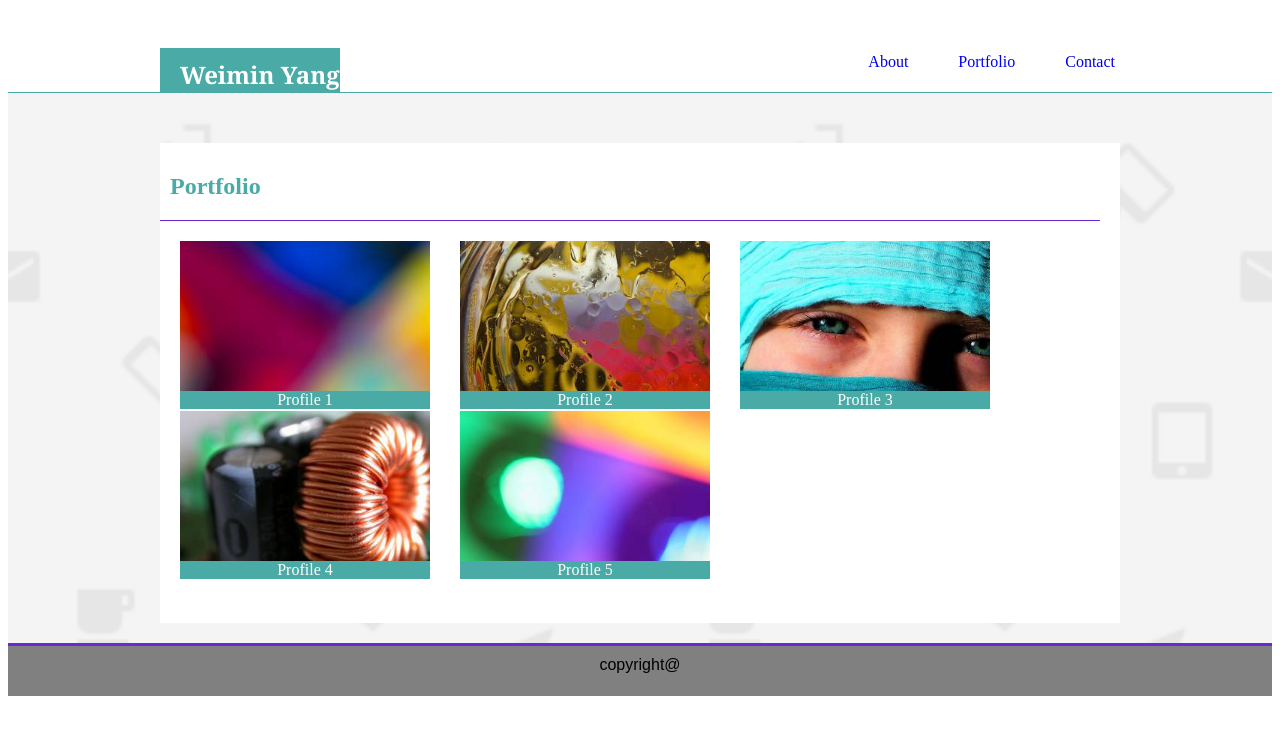
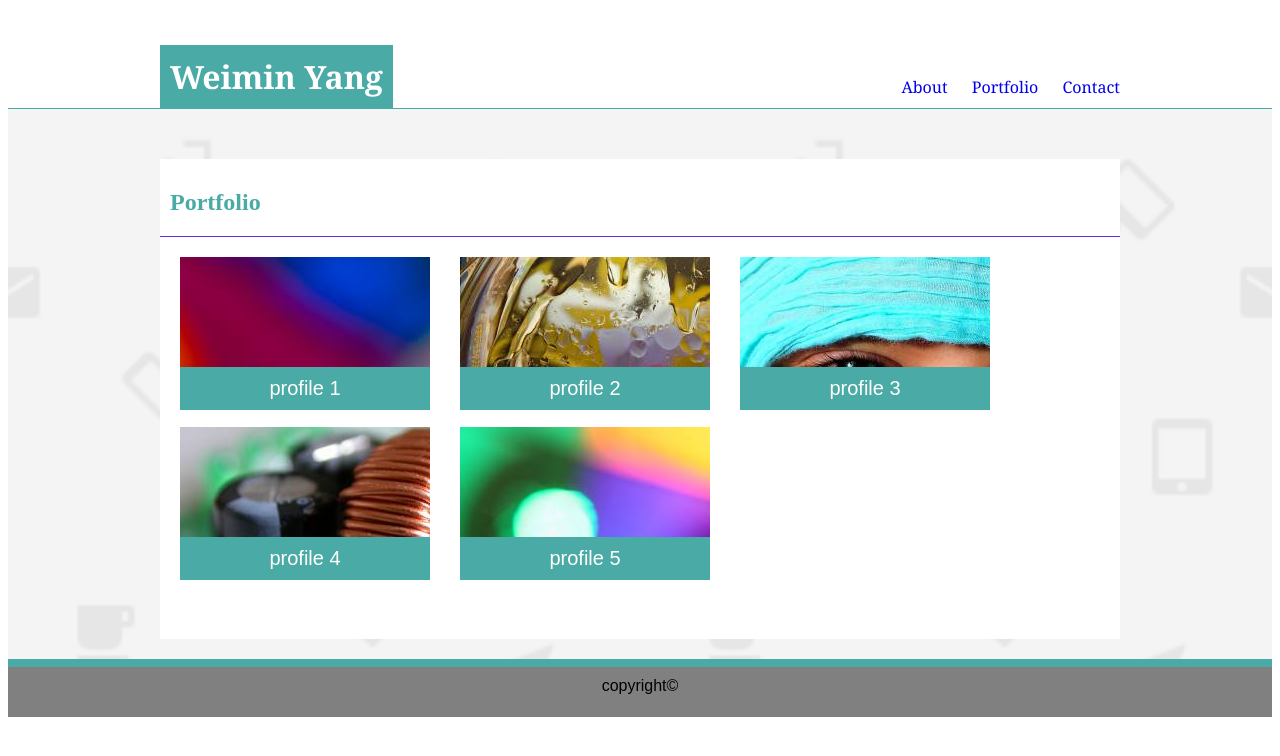
Before and after one commit to weiminyang/Portfolio, a plain HTML site: page portfolio.html in a window 1280 px wide. Drawn offline with Linux system fonts and the light colour scheme.

Commit message:
optimized

```diff
--- a/assets/css/style.css
+++ b/assets/css/style.css
@@ -1,56 +1,58 @@
 
-.wraper1{
+.header{
+
     position:relative;
+    clear:both;
     width:960px;
-    padding:20px 0px 0px 0px;
+    height:100px;
+    padding:0px 0px 0px 0px;
     margin:0px auto;
-    margin-bottom:0;
+    /* margin-bottom:0; */
     text-align: center;
 
 }
-.content1 {
 
-    display: inline-block;
-    width: 100%;
-    height:60px;
-}
-.content1 h1 {
-    height: 100%;
-    color: white;
-    padding: 10px 0px 10px 20px;
-}
 
 h1{
+    position: absolute;
+    left:0;
+    bottom: 0;
     font-family:'Georgia', Times, Times New Roman, serif;
-
-    padding:0px;
+    margin:0;
+    margin-block-start: 0;
+    color: white;
+    padding: 10px 10px 10px 10px;
     float: left;
     background-color: #4aaaa5;
 
 
-    margin-left: 0px;
-    margin-right:0px;
-    margin-bottom: 0px;
 }
 
-.about, .contact, .portfolio{
+.about,.contact,.portfolio{
+    padding:10px 0px 10px 20px;
+
+    text-decoration: none;
+}
+.nav{
+    padding:10px 0px 10px 20px;
     float:right;
-    padding:20px 20px 0 20px;
-    margin:5px 5px 0 5px;
-    text-decoration: none;
+    font-family:'Georgia', Times, Times New Roman, serif;
+
+    position: absolute;
+    right:0;
+    bottom: 0;
 
 }
-.contact{
-    padding-right:0;
-}
-.wraper2{
+
+.wrapper{
+    clear:both;
     border-top:1px solid #4aaaa5;
     position:relative;
     background-color: aliceblue;
     margin-bottom: 0px;
     height:450px;
     color:#777777;
-    padding: 50px;
+    padding:50px;
     background-image: url('../images/email-pattern.png');
     background-size: 100%;
     background-repeat: repeat;
@@ -67,13 +69,13 @@ h1{
 .paragraph{
 
     float:left;
-    width:900px;
+    /* width:960px; */
     padding:20px;
     margin:0px;
     border-top: 1px solid #6a29d1;
 
 }
-img{
+.photo{
 
     margin-right:10px;
 
@@ -96,7 +98,7 @@ h2{
 
    height:50px;
     background: gray;
-    border-top: 3px solid #6a29d1;
+    border-top: 8px solid #4aaaa5;
     margin:0 auto;
 
 }
@@ -108,13 +110,12 @@ h2{
 }
 
 .portfolio-image {
-    background-size:cover;
-    height: 50px;
+    /* background-size:cover; */
+    height: 150px;
     width: 250px;
-    padding-top: 100px;
     margin-bottom:20px;
     float:left;
-   margin-right:30px;
+    margin-right:30px;
 }
 .portfoliop1 {
    background-image: url("../images/portfoliop1.jpg");
@@ -138,13 +139,15 @@ h2{
  }
 
 
-.portfolio-image span {
-    background-color:#4aaaa5;
-    margin-top:50px;
-    width:  100%;
-    display: inline-block;
+
+.profile{
+    font-family: 'Arial', 'Helvetica Neue', Helvetica, sans-serif;
+    font-size: 20px;
+    background-color: #4aaaa5;
     color: white;
     text-align: center;
+    margin-top: 110px;
+    padding:10px;
 }
 h3{
     float:left;
@@ -155,20 +158,19 @@ textarea{
     width:80%;
 }
 
-button{
+.submit-button{
     float:left;
     background-color: #4aaaa5;
     color:white;
+    clear: both;
+    margin-top: 20px;
 }
 
 .message-box{
     height: 100px;
 }
 
-.submit-button {
-    clear: both;
-    margin-top: 20px;
-}
+
 
 .contact-container {
     padding: 10px;
--- a/portfolio.html
+++ b/portfolio.html
@@ -9,43 +9,46 @@
 
 </head>
 <body>
-       <div class="wraper1">
-        <section class="content1">
-           <h1>Weimin Yang</h1>
+        <div class="header">
 
+                <h1>Weimin Yang</h1>
 
-           <a class="contact" href="contact.html">Contact</a>
-           <a class="portfolio" href="portfolio.html">Portfolio</a>
-           <a class="about" href="index.html">About</a>
-        </section>
-    </div>
+                 <div class="nav">
 
-        <div class="wraper2">
+                     <a class="about" href="index.html">About</a>
+                     <a class="portfolio" href="portfolio.html">Portfolio</a>
+                     <a class="contact" href="contact.html">Contact</a>
+
+                 </div>
+
+        </div>
+
+        <div class="wrapper">
             <section class="content">
 
                 <h2>Portfolio</h2>
                 <div class="paragraph">
                     <div class="portfoliop1 portfolio-image">
-                        <span>Profile 1</span>
+                        <p class="profile">profile 1</p>
                     </div>
                     <div class="portfoliop2 portfolio-image">
-                        <span>Profile 2</span>
+                        <p class="profile">profile 2</p>
                     </div>
                     <div class="portfoliop3 portfolio-image">
-                        <span>Profile 3</span>
+                        <p class="profile">profile 3</p>
                     </div>
                     <div class="portfoliop4 portfolio-image">
-                        <span>Profile 4</span>
+                        <p class="profile">profile 4</p>
                     </div>
                     <div class="portfoliop5 portfolio-image">
-                        <span>Profile 5</span>
+                        <p class="profile">profile 5</p>
                     </div>
                 </div>
             </section>
         </div>
 
     <div class = "footer">
-        <p>copyright@</p>
+        <p>copyright©</p>
     </div>
 </body>
 </html>
```
Also changed, not shown: contact.html (+13 -10 lines), index.html (+15 -10 lines).
